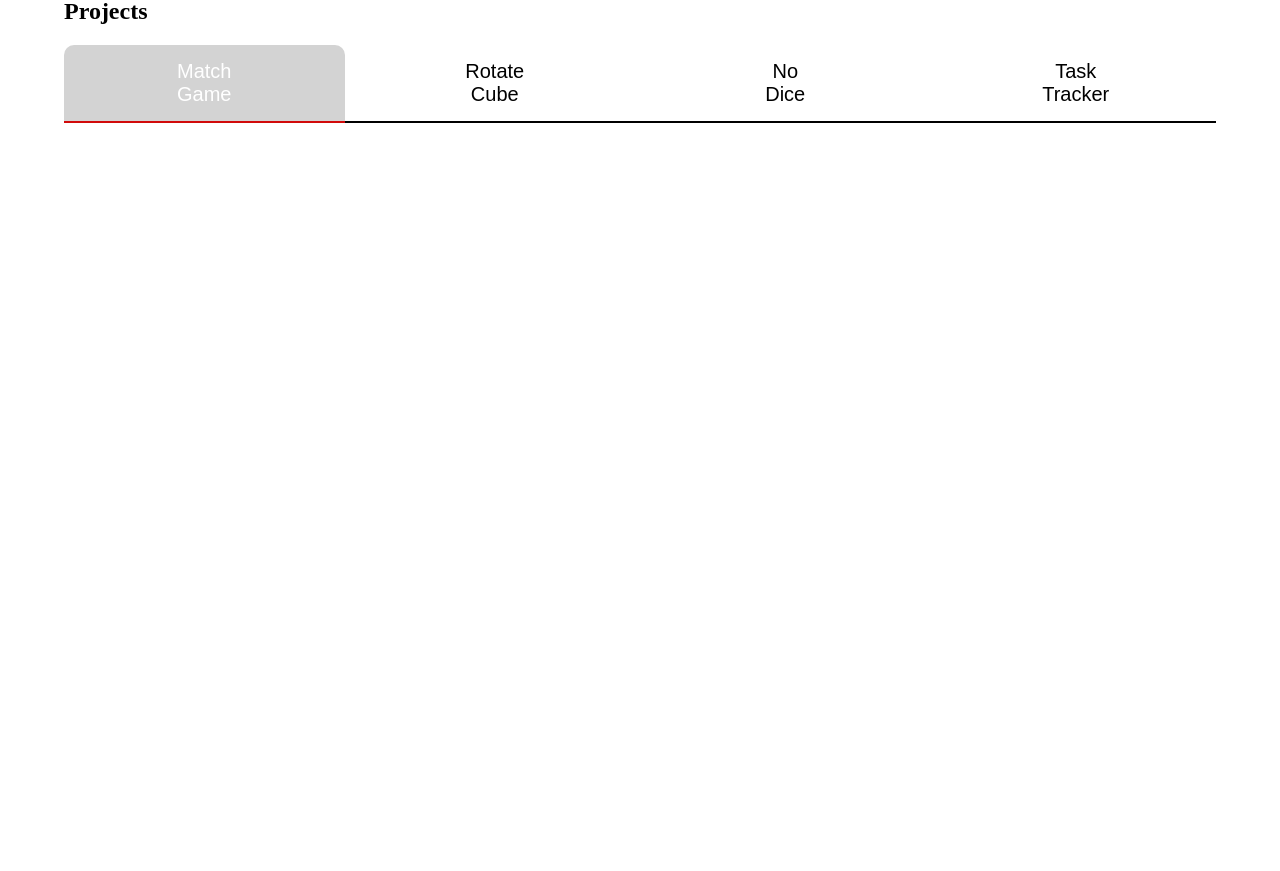
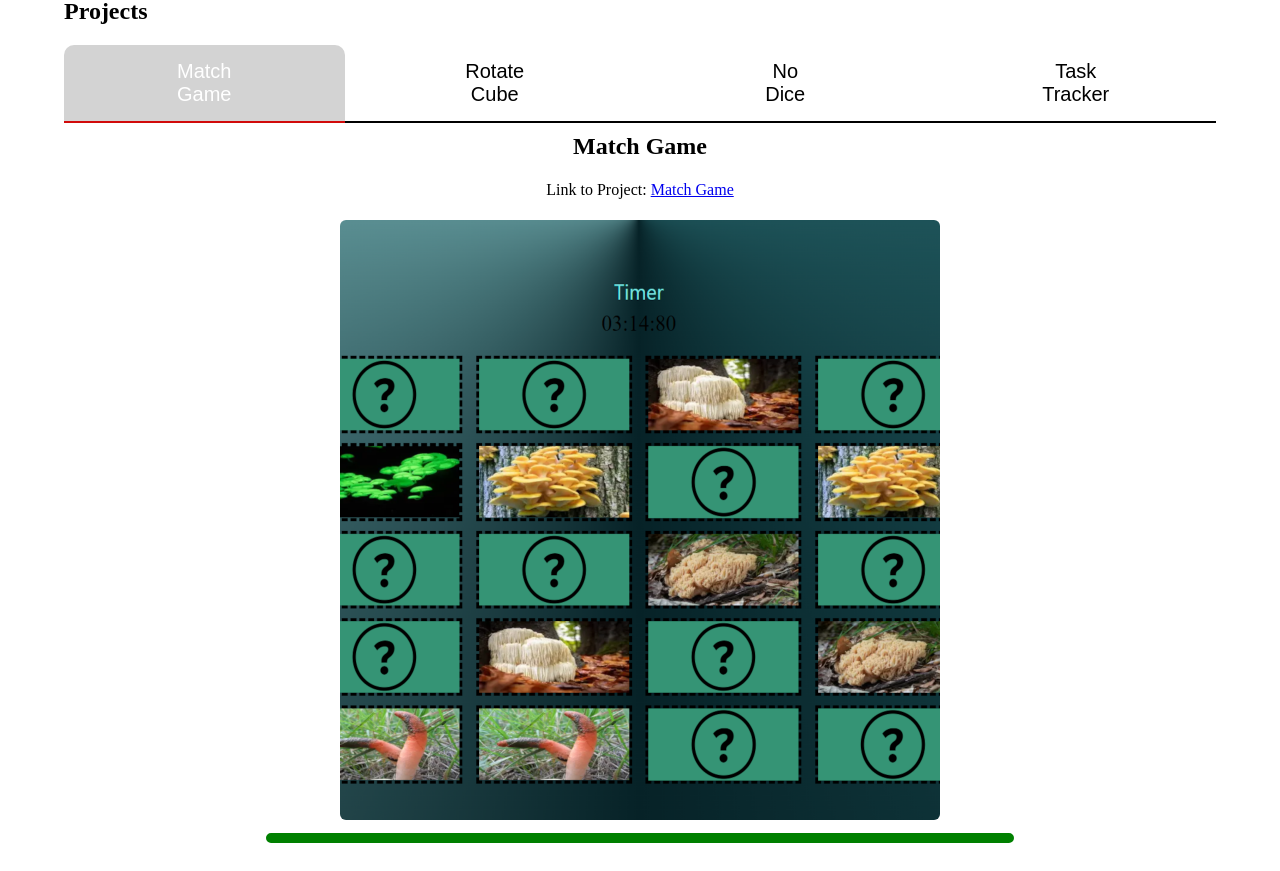
Before and after one commit to worldOfVerdure/Portfolio, a React (Vite) app: page / in a window 1280 px wide. Shown: the part 1060-1931 px from the top of the page. Before the commit the page ends 1213 px from the top, so only its background shows below. Built offline with nearby package versions, Linux system fonts and the light colour scheme.

Commit message:
Add image to project card

```diff
--- /dev/null
+++ b/src/components/Projects/ProjectCardImage.jsx
@@ -0,0 +1,35 @@
+import { projectImages } from "./auxiliaryProjectFuncs.js";
+import { styled } from "styled-components";
+
+export default function ProjectCardImage( {imgAlt, title} ) {
+  const imgArray = projectImages(title);
+
+  return (
+    <ProjectImage
+        alt={imgAlt}
+        sizes="
+          (max-width: 325px) 250px,
+          (max-width: 425px) 300px,
+          (max-width: 600px) 500px,
+          (max-width: 950px) 700px,
+          (max-width: 1200px) 900px,
+          1200px
+        "
+        src={imgArray[4]}
+        srcSet={`
+          ${imgArray[1]} 250w,
+          ${imgArray[2]} 300w,
+          ${imgArray[3]} 500w,
+          ${imgArray[4]} 700w,
+          ${imgArray[5]} 900w,
+          ${imgArray[6]} 1200w
+        `}
+    />
+  );
+}
+
+const ProjectImage = styled.img`
+  border-radius: .6rem;
+  max-width: 60rem;
+  width: 80%;
+`;
--- a/src/components/Projects/Projects.jsx
+++ b/src/components/Projects/Projects.jsx
@@ -1,13 +1,15 @@
-// import MEDIA_SIZES from "../../auxiliary/mediaSizes.js";
-import { PROJECT_DATA, PROJECT_TITLES } from "./projectData.js";
+import ProjectCardImage from "./ProjectCardImage.jsx";
+import { PROJECT_TITLES } from "./projectData.js";
+import { retrieveProject } from "./auxiliaryProjectFuncs.js";
 import { styled } from "styled-components";
 import { useState } from "react";
 
 //TODO: scale card when hovered
-//TODO: add state when card is clicked
 
 export default function Projects() {
   const [selectedProject, setSelectedProject] = useState(PROJECT_TITLES[0]); // PROJECT_TITLES[0] is a string
+
+  const selectedProjectData = retrieveProject(selectedProject);
 
   function handleTabSelection (event) {
     const innerBtnText = event.target.innerText;
@@ -51,7 +53,21 @@ export default function Projects() {
           </ul>
         </ProjectNavTabs>
         <ProjectCard>
-
+          <h2>{selectedProject}</h2>
+          <p>
+            Link to Project:&nbsp;
+            <a
+              href={selectedProjectData.links.git}
+              target="_blank"
+            >
+              {selectedProject}
+            </a>
+          </p>
+          <ProjectCardImage
+            imgAlt={selectedProjectData.imgAlt}
+            title={selectedProject}
+          />
+          <hr />
         </ProjectCard>
       </MainProject>
     </ProjectSection>
@@ -66,7 +82,21 @@ const MainProject = styled.main`
 `;
 
 const ProjectCard = styled.article`
+  align-items: center;
+  display: flex;
+  flex-direction: column;
+  gap: .5rem;
 
+  & h2 {
+    margin: 0 auto;
+    width: fit-content;
+  }
+
+  & hr {
+    border: .5rem solid green;
+    border-radius: .5rem;
+    width: 65%;
+  }
 `;
 
 const ProjectNavTabs = styled.nav`
--- a/src/components/Projects/auxiliaryProjectFuncs.js
+++ b/src/components/Projects/auxiliaryProjectFuncs.js
@@ -27,6 +27,8 @@ import managementApp500 from "../../assets/images/projectCard/managementApp/mana
 import managementApp700 from "../../assets/images/projectCard/managementApp/managementApp-700.png";
 import managementApp900 from "../../assets/images/projectCard/managementApp/managementApp-900.png";
 import managementApp1200 from "../../assets/images/projectCard/managementApp/managementApp-1200.png";
+
+import { PROJECT_DATA } from "./projectData.js";
 
 export function colorSelector(techName) {
   let backColor, borderColor, textColor;
@@ -106,7 +108,7 @@ export function projectImages (projectTitle) {
         noDice1200
       ];
       break;
-    case "Management App":
+    case "Task Tracker":
       projectImageArray = [
         managementApp,
         managementApp250,
@@ -122,3 +124,18 @@ export function projectImages (projectTitle) {
   }
   return projectImageArray;
 }
+
+export function retrieveProject (projectTitle) {
+  switch(projectTitle) {
+    case "Match Game":
+      return PROJECT_DATA[0];
+    case "Rotate Cube":
+      return PROJECT_DATA[1];
+    case "No Dice":
+      return PROJECT_DATA[2];
+    case "Task Tracker":
+      return PROJECT_DATA[3];
+    default :
+      console.log("An invalid project title was passed.");
+  }
+}
```
